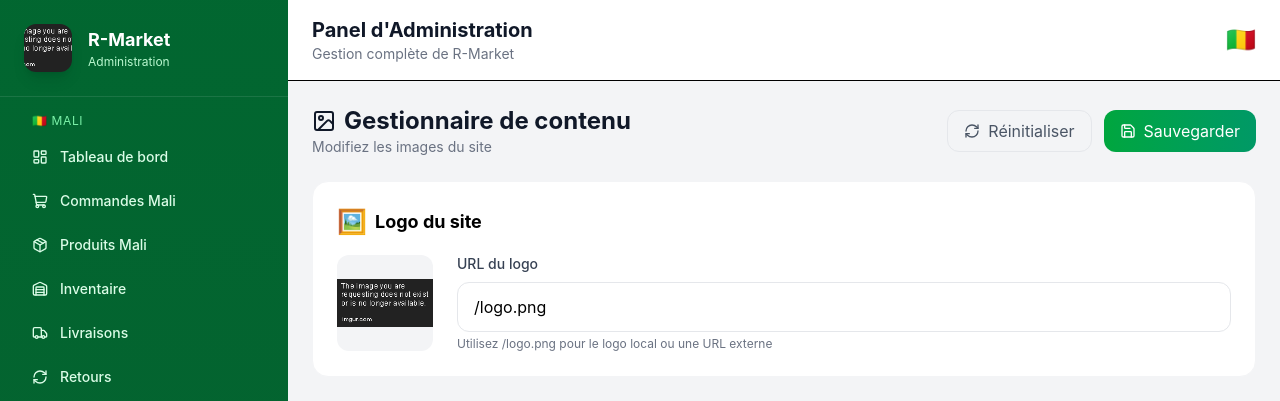
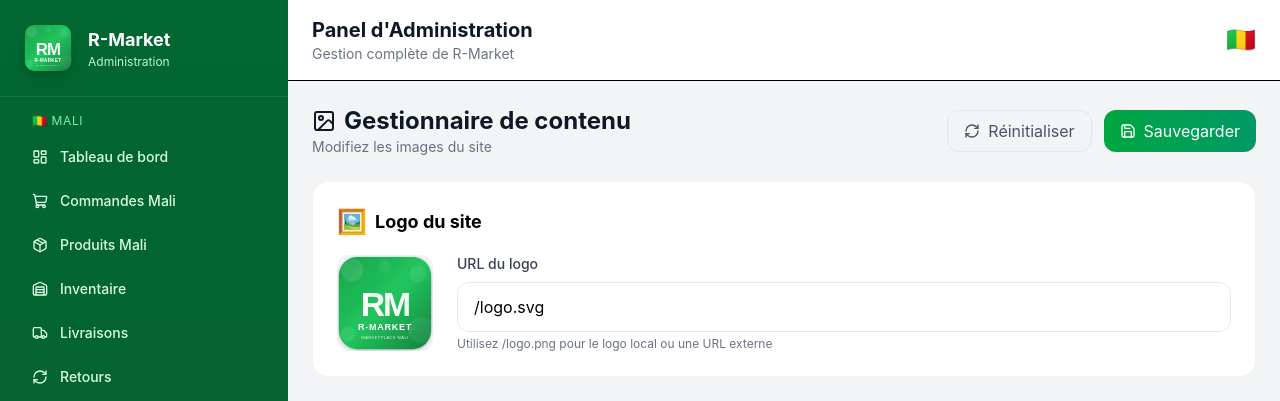
Before and after one commit to intersidibe2-cell/r-market, a React (Vite) app: page /admin-panel/content in a window 1280 px wide. Shown: the top 401 px of the page. Built offline with nearby package versions, Linux system fonts and the light colour scheme.

Commit message:
Create professional SVG logo for R-Market

```diff
--- a/index.html
+++ b/index.html
@@ -3,6 +3,7 @@
   <head>
     <meta charset="UTF-8" />
     <link rel="icon" type="image/svg+xml" href="/favicon.svg" />
+    <link rel="apple-touch-icon" href="/logo.svg" />
     <meta name="viewport" content="width=device-width, initial-scale=1.0" />
     <title>R-Market</title>
   </head>
--- a/src/components/Header.tsx
+++ b/src/components/Header.tsx
@@ -116,7 +116,7 @@ export default function Header() {
           <div className="flex items-center justify-between h-16 md:h-20">
             {/* Logo */}
             <Link to="/" className="flex items-center gap-2 md:gap-3 group min-w-0">
-              <img src="/logo.png" alt="R-Market" className="w-10 h-10 md:w-12 md:h-12 rounded-xl shadow-lg transform group-hover:scale-105 transition-transform duration-200 object-cover" />
+              <img src="/logo.svg" alt="R-Market" className="w-10 h-10 md:w-12 md:h-12 rounded-xl shadow-lg transform group-hover:scale-105 transition-transform duration-200" />
               <div className="hidden sm:block min-w-0">
                 <h1 className="text-lg md:text-xl lg:text-2xl font-bold text-gray-900 whitespace-nowrap leading-none truncate">R-Market</h1>
                 <p className="hidden lg:block text-xs text-gray-500 whitespace-nowrap mt-0.5">Votre marketplace au Mali</p>
--- a/src/layouts/AdminLayout.tsx
+++ b/src/layouts/AdminLayout.tsx
@@ -34,7 +34,7 @@ export default function AdminLayout() {
           <div className="p-6 border-b border-white/10">
             <div className="flex items-center justify-between">
               <div className="flex items-center gap-4">
-                <img src="/logo.png" alt="R-Market" className="w-12 h-12 rounded-xl shadow-lg object-cover" />
+                <img src="/logo.svg" alt="R-Market" className="w-12 h-12 rounded-xl shadow-lg" />
                 <div>
                   <h1 className="font-bold text-lg">R-Market</h1>
                   <p className="text-xs text-green-200">Administration</p>
--- a/src/pages/admin/ContentManager.tsx
+++ b/src/pages/admin/ContentManager.tsx
@@ -35,7 +35,7 @@ const defaultCategories: CategoryImage[] = [
 export default function ContentManager() {
   const [sliders, setSliders] = useState<SliderImage[]>(defaultSliders)
   const [categories, setCategories] = useState<CategoryImage[]>(defaultCategories)
-  const [logoUrl, setLogoUrl] = useState("/logo.png")
+  const [logoUrl, setLogoUrl] = useState("/logo.svg")
   const [saved, setSaved] = useState(false)
 
   const updateSlider = (id: number, field: keyof SliderImage, value: string | boolean) => {
@@ -74,7 +74,7 @@ export default function ContentManager() {
   const handleReset = () => {
     setSliders(defaultSliders)
     setCategories(defaultCategories)
-    setLogoUrl("/logo.png")
+    setLogoUrl("/logo.svg")
     localStorage.removeItem('rmarket_sliders')
     localStorage.removeItem('rmarket_categories')
     localStorage.removeItem('rmarket_logo')
```
Also changed, not shown: public/favicon.svg (added), public/logo.svg (added).
